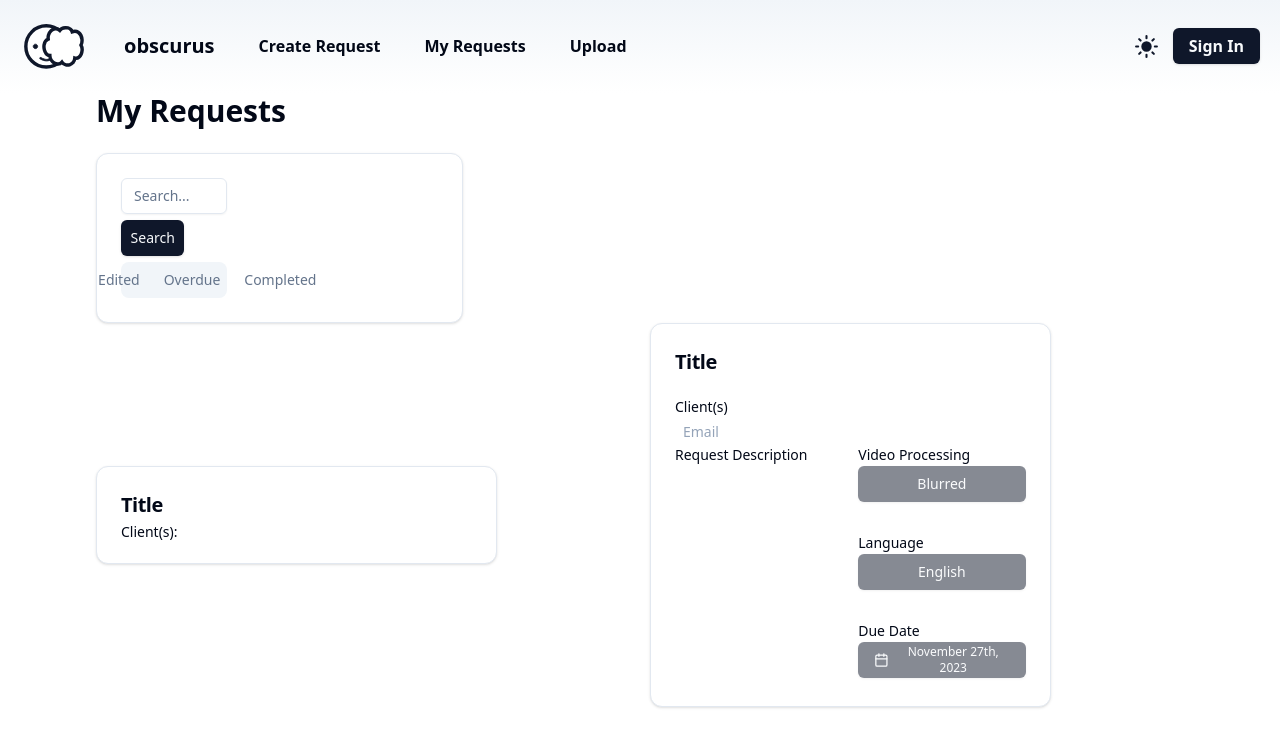
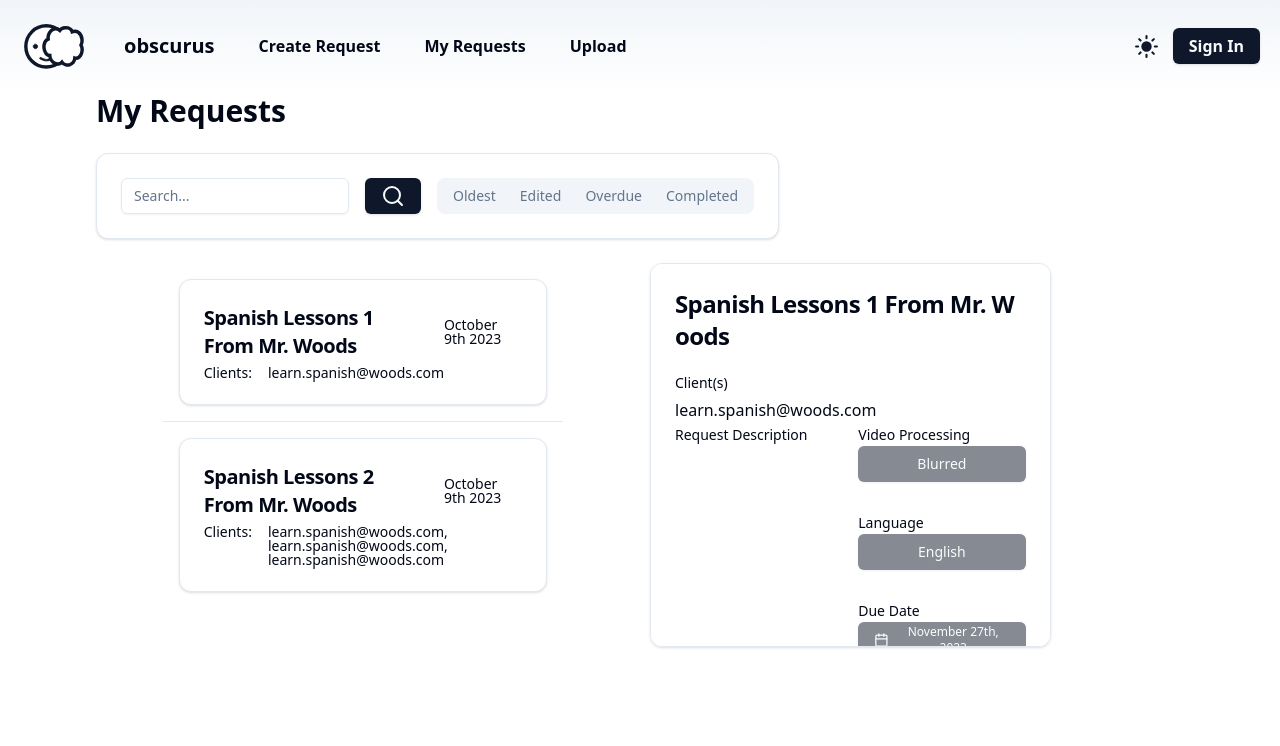
Before and after one commit to COSC-499-W2023/year-long-project-team-9, a Next.js app in the folder app/front-end/: page /MyRequests in a window 1280 px wide. Shown: the top 746 px of the page. Built offline with nearby package versions, Linux system fonts and the light colour scheme.

Commit message:
updated request listing page

```diff
--- /dev/null
+++ b/app/front-end/src/components/ui/table.tsx
@@ -0,0 +1,117 @@
+import * as React from "react"
+
+import { cn } from "@/lib/utils"
+
+const Table = React.forwardRef<
+  HTMLTableElement,
+  React.HTMLAttributes<HTMLTableElement>
+>(({ className, ...props }, ref) => (
+  <div className="relative w-full overflow-auto">
+    <table
+      ref={ref}
+      className={cn("w-full caption-bottom text-sm", className)}
+      {...props}
+    />
+  </div>
+))
+Table.displayName = "Table"
+
+const TableHeader = React.forwardRef<
+  HTMLTableSectionElement,
+  React.HTMLAttributes<HTMLTableSectionElement>
+>(({ className, ...props }, ref) => (
+  <thead ref={ref} className={cn("[&_tr]:border-b", className)} {...props} />
+))
+TableHeader.displayName = "TableHeader"
+
+const TableBody = React.forwardRef<
+  HTMLTableSectionElement,
+  React.HTMLAttributes<HTMLTableSectionElement>
+>(({ className, ...props }, ref) => (
+  <tbody
+    ref={ref}
+    className={cn("[&_tr:last-child]:border-0", className)}
+    {...props}
+  />
+))
+TableBody.displayName = "TableBody"
+
+const TableFooter = React.forwardRef<
+  HTMLTableSectionElement,
+  React.HTMLAttributes<HTMLTableSectionElement>
+>(({ className, ...props }, ref) => (
+  <tfoot
+    ref={ref}
+    className={cn(
+      "border-t bg-muted/50 font-medium [&>tr]:last:border-b-0",
+      className
+    )}
+    {...props}
+  />
+))
+TableFooter.displayName = "TableFooter"
+
+const TableRow = React.forwardRef<
+  HTMLTableRowElement,
+  React.HTMLAttributes<HTMLTableRowElement>
+>(({ className, ...props }, ref) => (
+  <tr
+    ref={ref}
+    className={cn(
+      "border-b transition-colors hover:bg-muted/50 data-[state=selected]:bg-muted",
+      className
+    )}
+    {...props}
+  />
+))
+TableRow.displayName = "TableRow"
+
+const TableHead = React.forwardRef<
+  HTMLTableCellElement,
+  React.ThHTMLAttributes<HTMLTableCellElement>
+>(({ className, ...props }, ref) => (
+  <th
+    ref={ref}
+    className={cn(
+      "h-12 px-4 text-left align-middle font-medium text-muted-foreground [&:has([role=checkbox])]:pr-0",
+      className
+    )}
+    {...props}
+  />
+))
+TableHead.displayName = "TableHead"
+
+const TableCell = React.forwardRef<
+  HTMLTableCellElement,
+  React.TdHTMLAttributes<HTMLTableCellElement>
+>(({ className, ...props }, ref) => (
+  <td
+    ref={ref}
+    className={cn("p-4 align-middle [&:has([role=checkbox])]:pr-0", className)}
+    {...props}
+  />
+))
+TableCell.displayName = "TableCell"
+
+const TableCaption = React.forwardRef<
+  HTMLTableCaptionElement,
+  React.HTMLAttributes<HTMLTableCaptionElement>
+>(({ className, ...props }, ref) => (
+  <caption
+    ref={ref}
+    className={cn("mt-4 text-sm text-muted-foreground", className)}
+    {...props}
+  />
+))
+TableCaption.displayName = "TableCaption"
+
+export {
+  Table,
+  TableHeader,
+  TableBody,
+  TableFooter,
+  TableHead,
+  TableRow,
+  TableCell,
+  TableCaption,
+}
--- a/app/front-end/src/pages/MyRequests.tsx
+++ b/app/front-end/src/pages/MyRequests.tsx
@@ -13,7 +13,17 @@ import { Calendar } from "@/components/ui/calendar";
 import { Popover,PopoverContent,PopoverTrigger } from "@/components/ui/popover";
 import { Textarea } from "@/components/ui/textarea";
 import { Checkbox } from "@/components/ui/checkbox";
-import { AlertCircle,Plus,X,Calendar as CalendarIcon } from "lucide-react";
+import { AlertCircle,Plus,X,Calendar as CalendarIcon, Search } from "lucide-react";
+import {
+    Table,
+    TableBody,
+    TableCaption,
+    TableCell,
+    TableFooter,
+    TableHead,
+    TableHeader,
+    TableRow,
+  } from "@/components/ui/table";
 
 type ClientType = {
     client: string;
@@ -22,6 +32,20 @@ type ClientType = {
   };
 
 const MyRequests = () => {
+    const requests = [
+        {
+            reqtitle: "Spanish Lessons 1 From Mr. Woods",
+            reqdue: "October 9th 2023",
+            reqclients: "learn.spanish@woods.com"
+        },
+        {
+            reqtitle: "Spanish Lessons 2 From Mr. Woods",
+            reqdue: "October 9th 2023",
+            reqclients: "learn.spanish@woods.com, learn.spanish@woods.com, learn.spanish@woods.com"
+        }
+    ]
+    const req1 = requests[0];
+
     const router = useRouter()
     const [title,setTitle] = React.useState("");
     const handleTitleChange = (e: React.ChangeEvent<HTMLInputElement>) => {
@@ -86,57 +110,64 @@ const MyRequests = () => {
         }
         return false
     };
+
+
     return (
         <Layout>
             <div className="items-center gap-5 px-24">
                 <h1 className="text-3xl font-extrabold">My Requests</h1><br/>
-            <Card id="collapsed" className="overflow-auto h-17 justify-self-start">
+                <div className="items-center">
+                    <Card id="searchbar" className="overflow-auto h-17 justify-self-start">
                         <CardHeader>
-                    <Input className="w-1/3" id="searchInput" placeholder="Search..." />
-                    <Button className="w-1/5" type="submit">Search</Button>
-                    <Tabs className="w-1/3" defaultValue="blurred">
+                            <div className="space-x-4 flex items-center">
+                                <Input id="searchInput" placeholder="Search..." />
+                                <Button type="submit"><Search /></Button>
+                                <Tabs defaultValue="blurred">
                                     <TabsList className="w-full">
                                         <TabsTrigger value="oldest" className="">Oldest</TabsTrigger>
                                         <TabsTrigger value="edited" className="">Edited</TabsTrigger>
                                         <TabsTrigger value="overdue" className="">Overdue</TabsTrigger>
-                                        <TabsTrigger value="completed" className="">Completed</TabsTrigger>
-                                    </TabsList>
+                                        <TabsTrigger value="completed" className="">Completed</TabsTrigger>                                        </TabsList>
                                 </Tabs>
+                            </div>
                         </CardHeader>
                     </Card>
                 </div>
-            <div className="grid grid-cols-2 items-center gap-5 px-24">
-                <Card id="collapsed" className="overflow-auto h-25 w-3/4 justify-self-start">
+            </div>
+            <br/>
+            <div className="grid grid-cols-2 gap-5 px-24">
+                <Table className="w-3/4 mx-auto">
+                    <TableBody>
+                        {requests.map((requests) => (
+                            <TableRow key={requests.reqtitle}>
+                                <TableCell>
+                                <Card id="collapsed" className="overflow-auto justify-self-start">
                                     <CardHeader>
-                        <CardTitle className="text-xl">Title</CardTitle>
-                        <div className="grid gap-0">
-                            <Label>Client(s): </Label>
+                                    <div className="space-x-4 flex items-center">
+                                    <CardTitle className="text-xl">{requests.reqtitle}</CardTitle>
+                                    <Label>{requests.reqdue}</Label>
+                                    </div>
+                                    <div className="space-x-4 flex">
+                                        <Label>Clients:</Label>
+                                        <Label>{requests.reqclients}</Label>
                                     </div>
                                 </CardHeader>
                             </Card>
+                            </TableCell>
+
+          </TableRow>
+        ))}
+                    </TableBody>
+                </Table>
                 <Card id="previewCard" className="overflow-auto h-96 w-3/4 justify-self-start">
                     <CardHeader>
-                        {title.length < 1 && (
-                            <CardTitle className="text-xl">Title</CardTitle>
-                        )}
-                        {title.length >= 1 && (
-                            <CardTitle className="text-xl">{title}</CardTitle>
-                        )}
+                        <CardTitle className="break-all text-2xl">{req1.reqtitle}</CardTitle>
+
                     </CardHeader>
                     <CardContent>
                         <div className="grid gap-2">
                             <Label>Client(s)</Label>
-                            {clientList.map((singleClient,index) => (
-                                <ul key={index} >
-                                    {singleClient.client.length < 1 && (
-                                        <li className="truncate text-slate-400 text-sm indent-2">Email</li>
-                                    )}
-                                    {singleClient.client.length >= 1 && (
-                                        <li className="truncate text-sm indent-2">{singleClient.client}</li>
-                                    )}
-
-                                </ul>
-                            ))}
+                            {req1.reqclients}
                         </div>
                         <div className="grid grid-cols-2 gap-4">
                             <div className="flex-col gap-2">
```
Also changed, not shown: 2 other files (tests, documents, lock files or other folders). Lines whose indentation alone changed are shown as unchanged.
